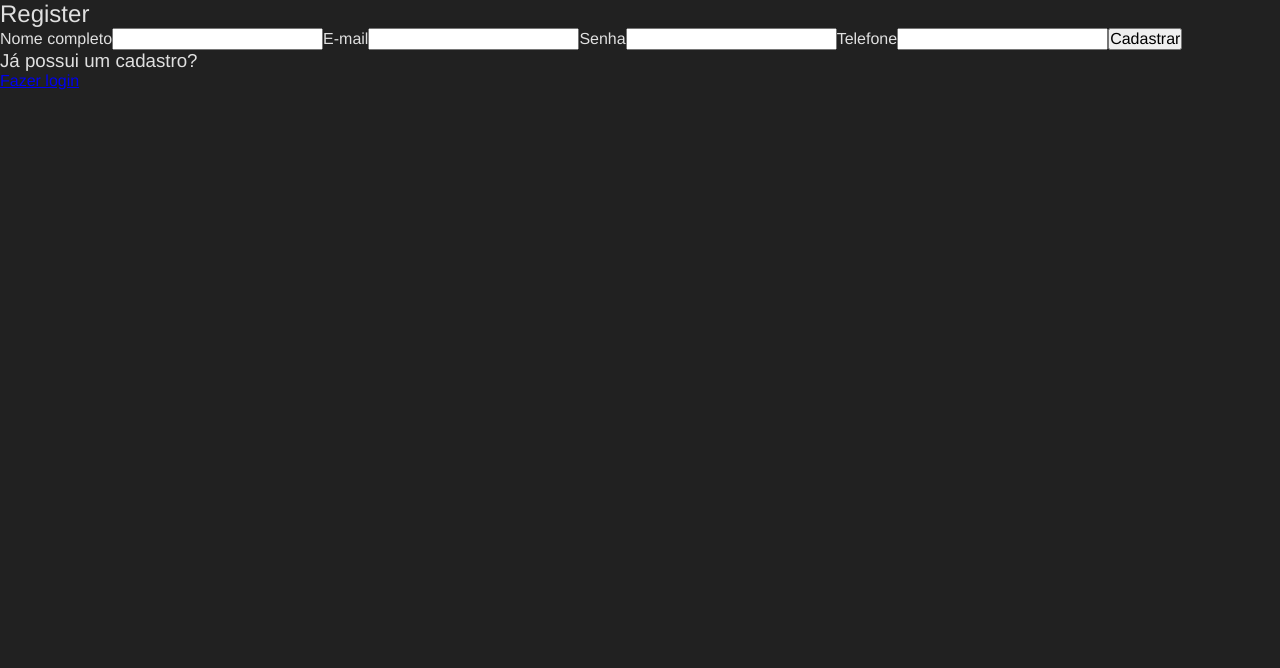
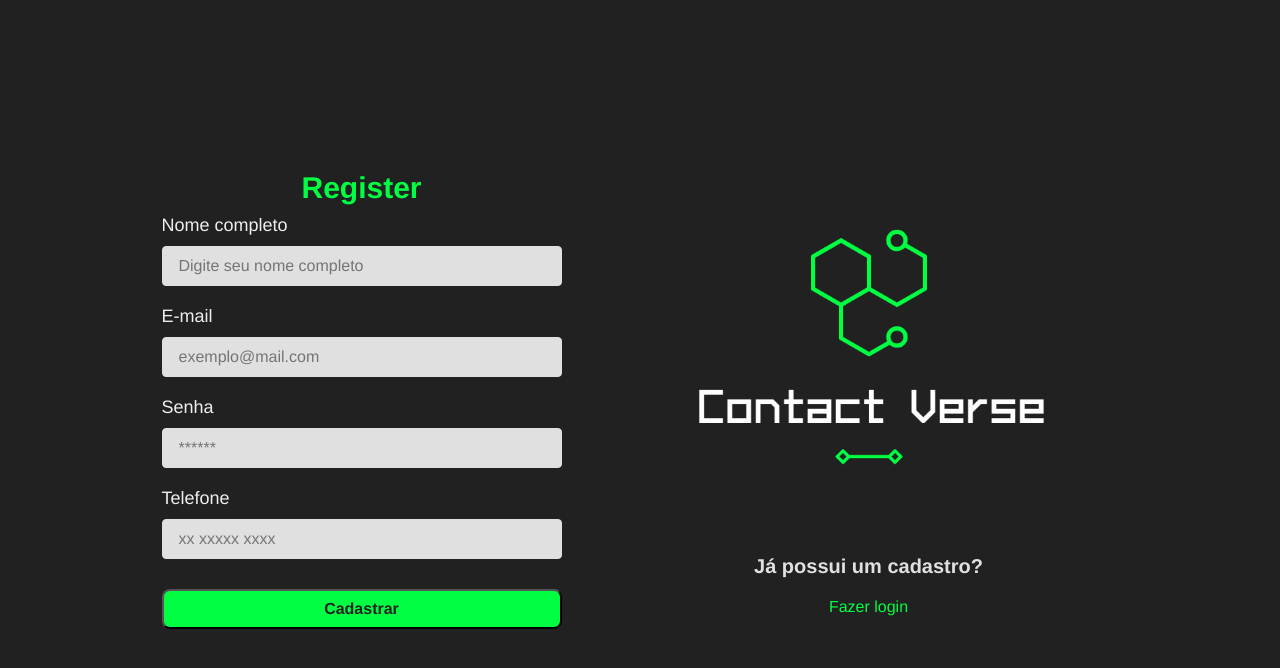
Before and after one commit to freitassneto/contact-verse, a React (Vite) app in the folder front/: page /register in a window 1280 px wide. Shown: the top 668 px of the page. Built offline with nearby package versions, Linux system fonts and the light colour scheme.

Commit message:
feat: register page style ok

```diff
--- a/front/src/pages/Register/index.tsx
+++ b/front/src/pages/Register/index.tsx
@@ -3,6 +3,8 @@ import { useForm } from "react-hook-form";
 import { RegisterData, registerSchema } from "./validator";
 import { zodResolver } from "@hookform/resolvers/zod";
 import { Link } from "react-router-dom";
+import { Container, RegisterLeftColumn, RegisterRightColumn } from "./styles";
+import logo from "../../assets/logo-contact-verse.png"
 
 export const Register = () => {
   const { registerUser } = useAuth();
@@ -17,32 +19,41 @@ export const Register = () => {
   });
 
   return (
+    <Container>
       <main>
+        <RegisterLeftColumn>
           <h2>Register</h2>
 
           <form onSubmit={handleSubmit(registerUser)}>
             <label htmlFor="fullname">Nome completo</label>
-        <input type="text" id="fullname" {...register("fullname")} />
-        {errors.fullname?.message && <small>{errors.fullname.message}</small>}
+            <input type="text" id="fullname" placeholder="Digite seu nome completo" {...register("fullname")} />
+            {errors.fullname?.message && (
+              <small>{errors.fullname.message}</small>
+            )}
 
             <label htmlFor="email">E-mail</label>
-        <input type="email" id="email" {...register("email")} />
+            <input type="email" id="email" placeholder="exemplo@mail.com" {...register("email")} />
             {errors.email?.message && <small>{errors.email.message}</small>}
 
             <label htmlFor="password">Senha</label>
-        <input type="password" id="password" {...register("password")} />
-        {errors.password?.message && <small>{errors.password.message}</small>}
+            <input type="password" id="password" placeholder="******" {...register("password")} />
+            {errors.password?.message && (
+              <small>{errors.password.message}</small>
+            )}
 
             <label htmlFor="phone">Telefone</label>
-        <input type="text" id="phone" {...register("phone")} />
+            <input type="text" id="phone" placeholder="xx xxxxx xxxx" {...register("phone")} />
             {errors.phone?.message && <small>{errors.phone.message}</small>}
 
             <button type="submit">Cadastrar</button>
           </form>
-      <section>
+        </RegisterLeftColumn>
+        <RegisterRightColumn>
+          <img src={logo} alt="" />
           <h3>Já possui um cadastro?</h3>
           <Link to="/">Fazer login</Link>
-      </section>
+        </RegisterRightColumn>
       </main>
+    </Container>
   );
 };
--- /dev/null
+++ b/front/src/pages/Register/styles.ts
@@ -0,0 +1,126 @@
+import styled from "styled-components";
+
+export const Container = styled.div`
+  width: 100%;
+  max-width: 1000px;
+  margin: 0 auto;
+
+  > main {
+    height: 100vh;
+    display: flex;
+    flex-direction: row;
+    align-items: center;
+    justify-content: center;
+    gap: 1.4rem;
+  }
+`;
+
+export const RegisterLeftColumn = styled.div`
+  width: 40%;
+  margin: 0 auto;
+  display: flex;
+  flex-direction: column;
+  align-items: center;
+
+  h2 {
+    color: var(--color-green);
+    font-weight: 600;
+    font-size: 3rem;
+  }
+
+  > form {
+    display: flex;
+    flex-direction: column;
+    gap: 1rem;
+    width: 100%;
+    > label {
+      margin-top: 1rem;
+      font-size: 1.8rem;
+      font-weight: 400;
+      color: var(--color-gray-200);
+    }
+    > input {
+      padding: 0px 16px;
+      height: 4rem;
+
+      background-color: var(--color-gray-300);
+      border: 1.2px solid var(--color-gray-300);
+      border-radius: 4px;
+
+      font-size: 1.6rem;
+      font-weight: 400;
+      color: var(--color-gray-900);
+    }
+
+    > input::placeholder {
+      color: var(--color-gray-600);
+    }
+
+    > input:focus {
+      outline: 1.2px solid var(--color-green);
+      background-color: var(--color-white);
+    }
+
+    > small {
+      color: var(--color-green);
+    }
+
+    > button {
+      margin-top: 20px;
+      padding: 0px 40px;
+      height: 40px;
+      border-radius: 8px;
+      display: flex;
+      align-items: center;
+      justify-content: center;
+
+      font-size: 1.6rem;
+      font-weight: 600;
+      color: var(--color-gray-900);
+      background: var(--color-green);
+
+      transition: 0.5s ease;
+    }
+
+    button:hover {
+      transition: 0.5s ease;
+      color: var(--color-green);
+      background: var(--color-gray-900);
+      border: 2px solid var(--color-green);
+    }
+  }
+`;
+
+export const RegisterRightColumn = styled.div`
+  width: 50%;
+  margin: 0 auto;
+  display: flex;
+  flex-direction: column;
+  align-items: center;
+  gap: 2rem;
+
+  && > img {
+    width: 350px;
+  }
+
+  h3 {
+    color: var(--color-gray-300);
+    font-weight: 600;
+    font-size: 2rem;
+  }
+
+  a {
+    border-top: 10px;
+    text-decoration: none;
+    color: var(--color-green);
+    font-weight: 200;
+    font-size: 1.6rem;
+    transition: 0.5s ease;
+  }
+
+  a:hover {
+    color: var(--color-white);
+    transition: 0.5s ease;
+    font-size: 1.7rem;
+  }
+`;
```
Lines whose indentation alone changed are shown as unchanged.
